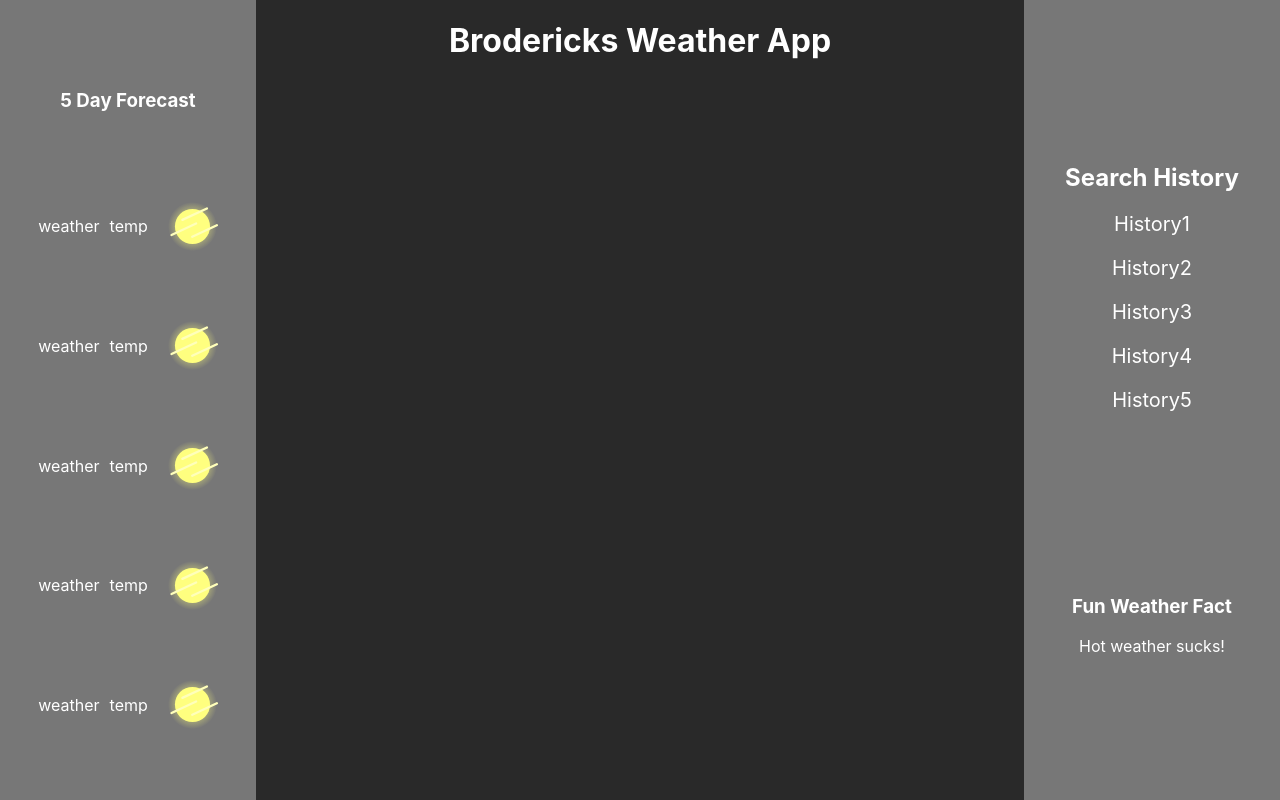
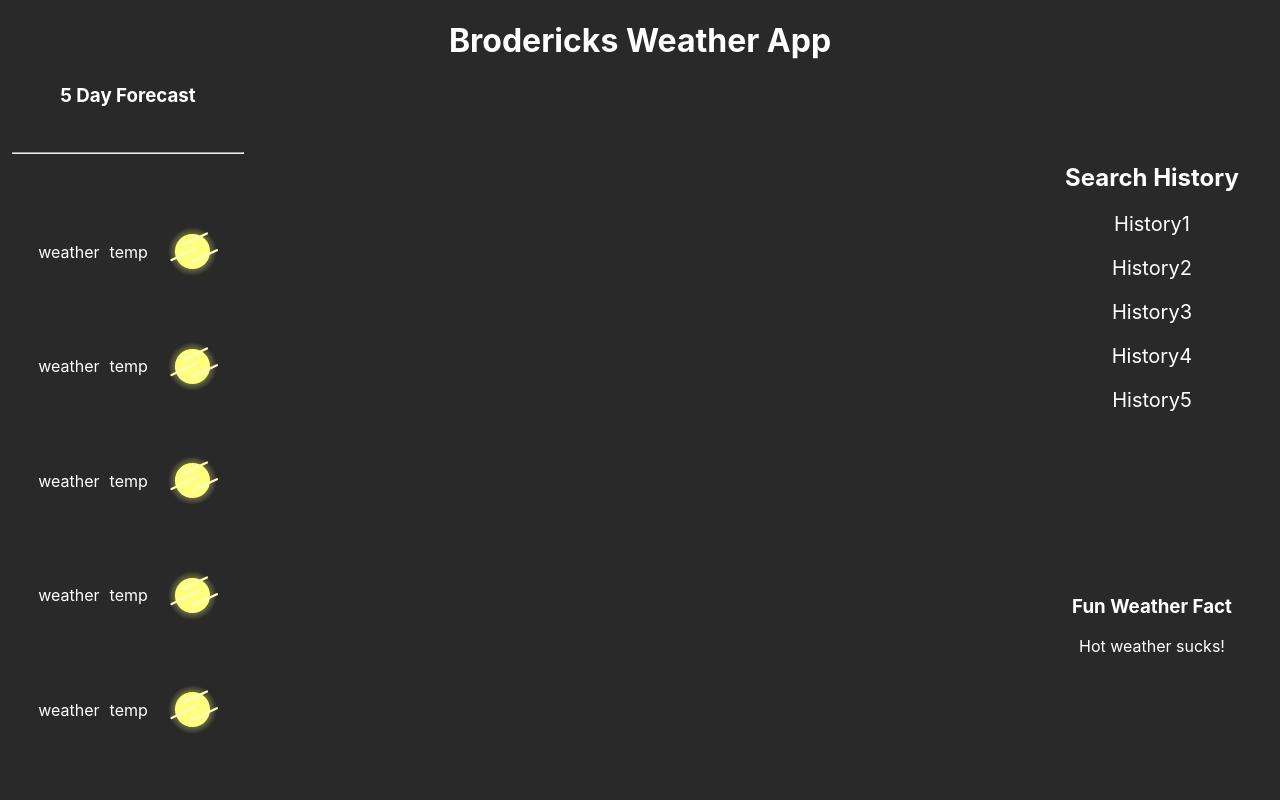
Before and after one commit to ZeroBitzz/react-weather-app, a React (Create React App) app: page / in a window 1280 px wide. Built offline with nearby package versions, Linux system fonts and the light colour scheme.

Commit message:
minor css changes

```diff
--- a/src/Forecast.css
+++ b/src/Forecast.css
@@ -13,10 +13,14 @@
 
 .five-day-forecast {
     width: 20%;
-    background-color: rgb(119, 119, 119);
     min-height: 100vh;
     display: flex;
     flex-direction: column;
     justify-content: space-evenly;
     align-items: center;
 }
+
+hr {
+    width: 90%;
+    margin-top: -40px;
+}
--- a/src/Forecast.js
+++ b/src/Forecast.js
@@ -5,6 +5,7 @@ function Forecast(){
     return (
         <div className='five-day-forecast'>
             <h3>5 Day Forecast</h3>
+            <hr />
             <div className='day-forecast'>
                 <span>weather</span>
                 <span>temp</span>
--- a/src/History-And-Facts.css
+++ b/src/History-And-Facts.css
@@ -1,5 +1,4 @@
 .history-and-facts {
-    background-color: rgb(119, 119, 119);
     display: flex;
     flex-direction: column;
     justify-content: space-evenly;
@@ -21,5 +20,5 @@
 }
 .history span:hover {
     cursor: pointer;
-    background-color: rgb(170, 170, 170);
+    background-color: rgb(69,69,69);
 }
```
